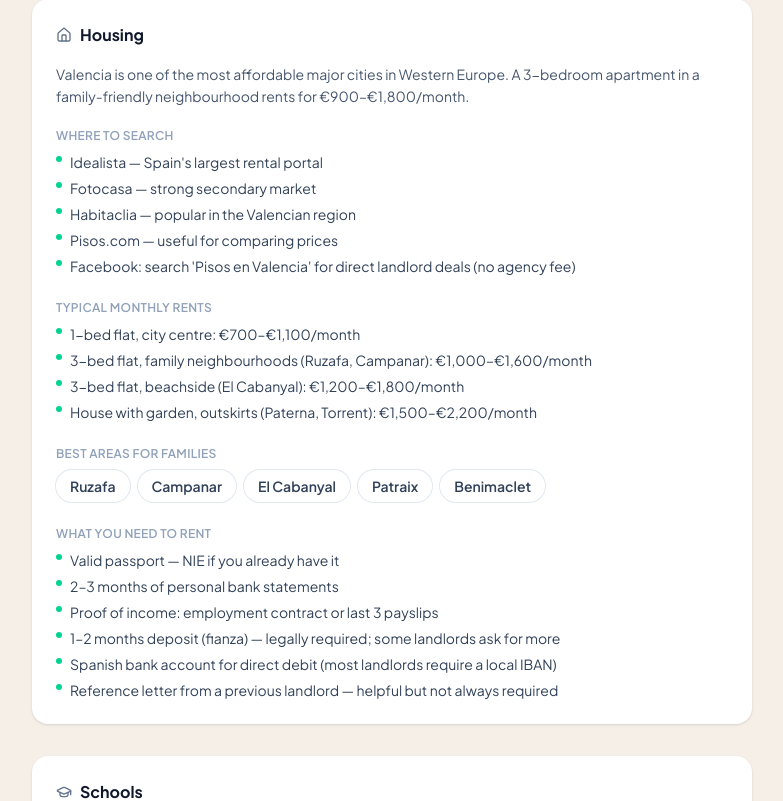
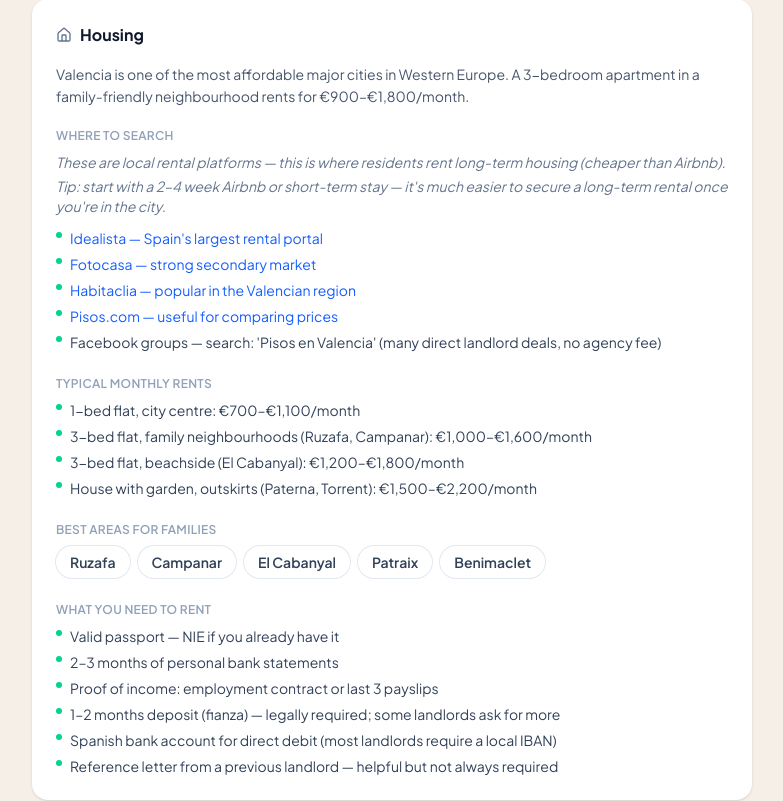
Before and after one commit to EladSOR/family-relo, a Next.js app: page /spain/valencia in a window 1280 px wide. Shown: the part 4780-5581 px from the top of the page, without its empty margins (248-1031 px from the left). Built offline with nearby package versions, Linux system fonts and the light colour scheme.

Commit message:
Housing UX improvements

```diff
--- a/app/[country]/[city]/page.tsx
+++ b/app/[country]/[city]/page.tsx
@@ -245,13 +245,24 @@ export default async function CityPage({ params }: Props) {
               {/* Block 1: Where to search */}
               <div>
                 <h4 className="mb-2 text-xs font-semibold uppercase tracking-wide text-slate-400">Where to search</h4>
+                {dest.housing.searchPortalsIntro && (
+                  <div className="mb-3 space-y-1">
+                    {dest.housing.searchPortalsIntro.map((line, i) => (
+                      <p key={i} className="text-sm italic text-slate-500">{line}</p>
+                    ))}
+                  </div>
+                )}
                 <ul className="space-y-1.5">
-                  {dest.housing.searchPortals.map((p) => (
-                    <li key={p.url} className="flex items-start gap-2 text-sm text-slate-700">
+                  {dest.housing.searchPortals.map((p, i) => (
+                    <li key={i} className="flex items-start gap-2 text-sm text-slate-700">
                       <span className="mt-1 h-1.5 w-1.5 shrink-0 rounded-full bg-emerald-400" />
-                      <a href={p.url} target="_blank" rel="noopener noreferrer" className="hover:text-emerald-700 hover:underline">
-                        {p.label}
-                      </a>
+                      {p.url ? (
+                        <a href={p.url} target="_blank" rel="noopener noreferrer" className="cursor-pointer text-blue-600 underline-offset-2 hover:underline">
+                          {p.label}
+                        </a>
+                      ) : (
+                        <span>{p.label}</span>
+                      )}
                     </li>
                   ))}
                 </ul>
@@ -275,7 +286,7 @@ export default async function CityPage({ params }: Props) {
                 <h4 className="mb-2 text-xs font-semibold uppercase tracking-wide text-slate-400">Best areas for families</h4>
                 <div className="flex flex-wrap gap-2">
                   {dest.housing.bestAreas.map((area) => (
-                    <span key={area} className="rounded-full bg-white px-3.5 py-1.5 text-sm font-semibold text-slate-700 ring-1 ring-slate-200">
+                    <span key={area} className="cursor-default rounded-full bg-white px-3.5 py-1.5 text-sm font-semibold text-slate-700 ring-1 ring-slate-200">
                       {area}
                     </span>
                   ))}
--- a/data/cities.json
+++ b/data/cities.json
@@ -35,12 +35,16 @@
       "status": "estimated",
       "summary": "Valencia is one of the most affordable major cities in Western Europe. A 3-bedroom apartment in a family-friendly neighbourhood rents for €900–€1,800/month.",
       "bestAreas": ["Ruzafa", "Campanar", "El Cabanyal", "Patraix", "Benimaclet"],
+      "searchPortalsIntro": [
+        "These are local rental platforms — this is where residents rent long-term housing (cheaper than Airbnb).",
+        "Tip: start with a 2–4 week Airbnb or short-term stay — it's much easier to secure a long-term rental once you're in the city."
+      ],
       "searchPortals": [
         { "label": "Idealista — Spain's largest rental portal", "url": "https://www.idealista.com/en/alquiler-viviendas/valencia-provincia/" },
         { "label": "Fotocasa — strong secondary market", "url": "https://www.fotocasa.es/en/rental/" },
         { "label": "Habitaclia — popular in the Valencian region", "url": "https://www.habitaclia.com/alquiler-viviendas-en-valencia.htm" },
         { "label": "Pisos.com — useful for comparing prices", "url": "https://www.pisos.com/alquiler/pisos-valencia/" },
-        { "label": "Facebook: search 'Pisos en Valencia' for direct landlord deals (no agency fee)", "url": "https://www.facebook.com/groups/search/results/?q=pisos+en+valencia" }
+        { "label": "Facebook groups — search: 'Pisos en Valencia' (many direct landlord deals, no agency fee)" }
       ],
       "typicalPrices": [
         "1-bed flat, city centre: €700–€1,100/month",
--- a/lib/types.ts
+++ b/lib/types.ts
@@ -51,7 +51,8 @@ export interface Destination {
     status: DataStatus;
     summary: string;
     bestAreas: string[];
-    searchPortals?: { label: string; url: string }[];
+    searchPortalsIntro?: string[];
+    searchPortals?: { label: string; url?: string }[];
     typicalPrices?: string[];
     whatYouNeedToRent?: string[];
   };
```
